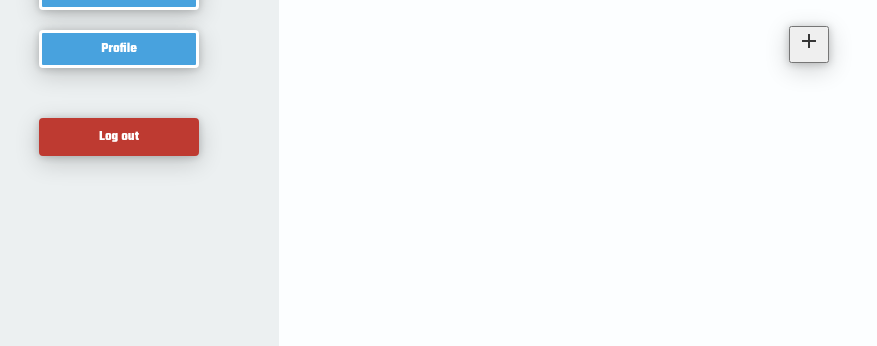
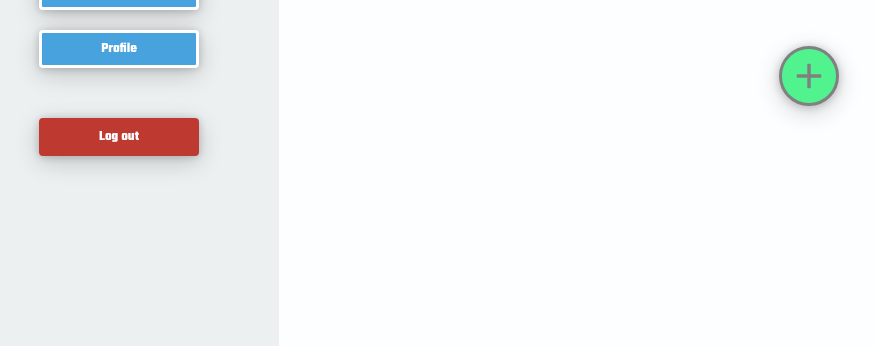
Before and after one commit to MartinR01/DVA231_Project, a PHP site: page /journey_professor.php in a window 1280 px wide. Shown: the part 454-800 px from the top of the page, without its empty margins (41-918 px from the left). Run offline with PHP 8.4, Linux system fonts and the light colour scheme; some libraries are stand-ins or nearby versions.

Commit message:
add green button

```diff
--- a/public_html/css/design_prof.css
+++ b/public_html/css/design_prof.css
@@ -131,6 +131,23 @@ body {
   font-size       : 1.25em;
 }
 
+/* Button green add */
+.button-green {
+  margin: 2%;
+  border: 3px solid gray;
+  border-radius: 50%;
+  background-color: #51F38E;
+  color: gray;
+  width: 60px;
+  height: 60px;
+}
+
+.button-green .material-icons {
+ position: relative;
+ top: 4px;
+ font-weight: 300;
+ font-size: 3em;
+}
 
 /* NAVIGATION BAR LEFT */
 
@@ -276,6 +293,7 @@ body {
   font-size     : 18px;
   line-height   : 1.33;
 }
+
 .btn-circle-not.btn-lg:hover  {
   background-color:#e43725;
 }
--- a/public_html/journey_professor.php
+++ b/public_html/journey_professor.php
@@ -255,7 +255,7 @@ if user already logged in, redirect to student/teacher dashboard
 
       <div class="container" align="center">
       <div class="row">
-        <button type="button" class="btn-add-journey shadow"><i class="material-icons">add</i></button>
+        <button type="button" class="button-green shadow"><i class="material-icons">add</i></button>
       </div>
     </div>
     </div>
```
